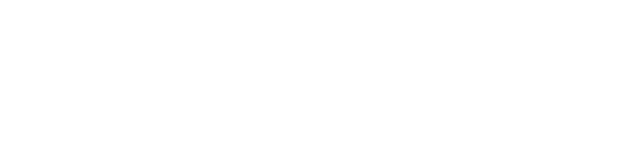
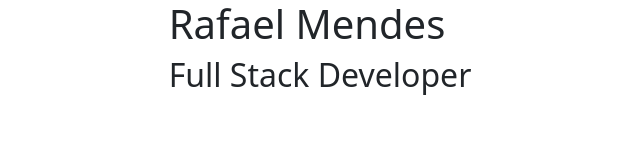
Before and after one commit to RafaMendes1101/my-cv, a plain HTML site: page index.html in a window 1280 px wide. Shown: the whole page, without its empty margins (266-906 px from the left). Drawn offline with nearby package versions, Linux system fonts and the light colour scheme.

Commit message:
feat: added profile pic name and title

```diff
--- a/index.html
+++ b/index.html
@@ -9,12 +9,23 @@
         integrity="sha384-T3c6CoIi6uLrA9TneNEoa7RxnatzjcDSCmG1MXxSR1GAsXEV/Dwwykc2MPK8M2HN" crossorigin="anonymous">
     <link rel="stylesheet" href="https://cdn.jsdelivr.net/npm/@fortawesome/fontawesome-free@6.2.1/css/fontawesome.min.css"
         integrity="sha384-QYIZto+st3yW+o8+5OHfT6S482Zsvz2WfOzpFSXMF9zqeLcFV0/wlZpMtyFcZALm" crossorigin="anonymous">
+    <link rel="stylesheet" href="assets/css/style.css">
     <title>Rafael Mendes</title>
     </head>
 
 <body>
 <header>
-
+    <div class="row">
+        <a class="col-md-4 logo" href="index.html"></a>
+        <div class="col-md-8">
+            <div class="row bg-color-name-title">
+                <div class="col heading">
+                    <h1 class="name">Rafael Mendes</h1>
+                    <h2 class="title">Full Stack Developer</h2>
+                </div>
+            </div>
+        </div>
+    </div>
 </header>
 <section>
 
```
